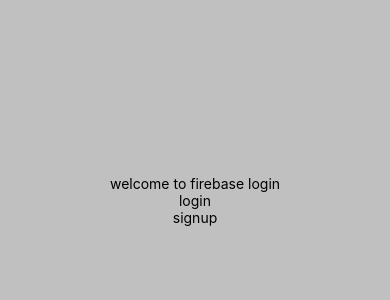
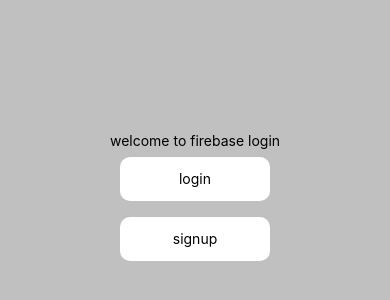
Before and after one commit to Montchat/FirebaseLogin, a React Native app: screen / in a window 390 px wide. Shown: the part 222-522 px from the top of the page. Built offline with nearby package versions, Linux system fonts and the light colour scheme.

Commit message:
adjusts ui for login

```diff
--- a/src/components/Button.js
+++ b/src/components/Button.js
@@ -4,11 +4,24 @@
 class Button extends Component {
   render() {
     return (
-      <View>
+      <View style={styles.button}>
       <Text>{this.props.name}</Text>
       </View>
     );
   }
 }
 
+const styles = StyleSheet.create({
+  button: {
+    height: 44,
+    backgroundColor: 'white',
+    alignItems: 'center',
+    justifyContent: 'center',
+    width: 150,
+    margin: 8,
+    borderRadius: 10,
+  }
+
+});
+
 export default Button;
```
